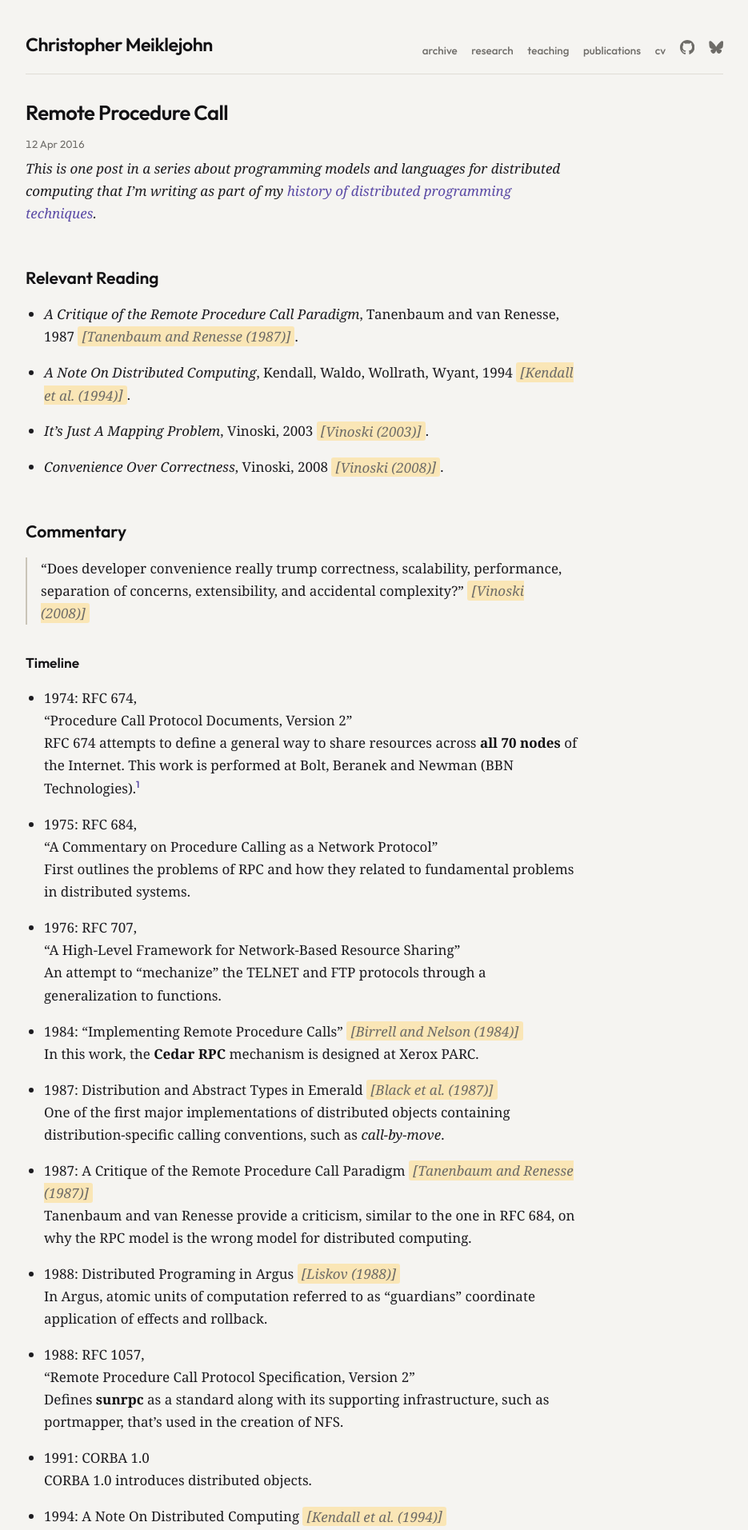
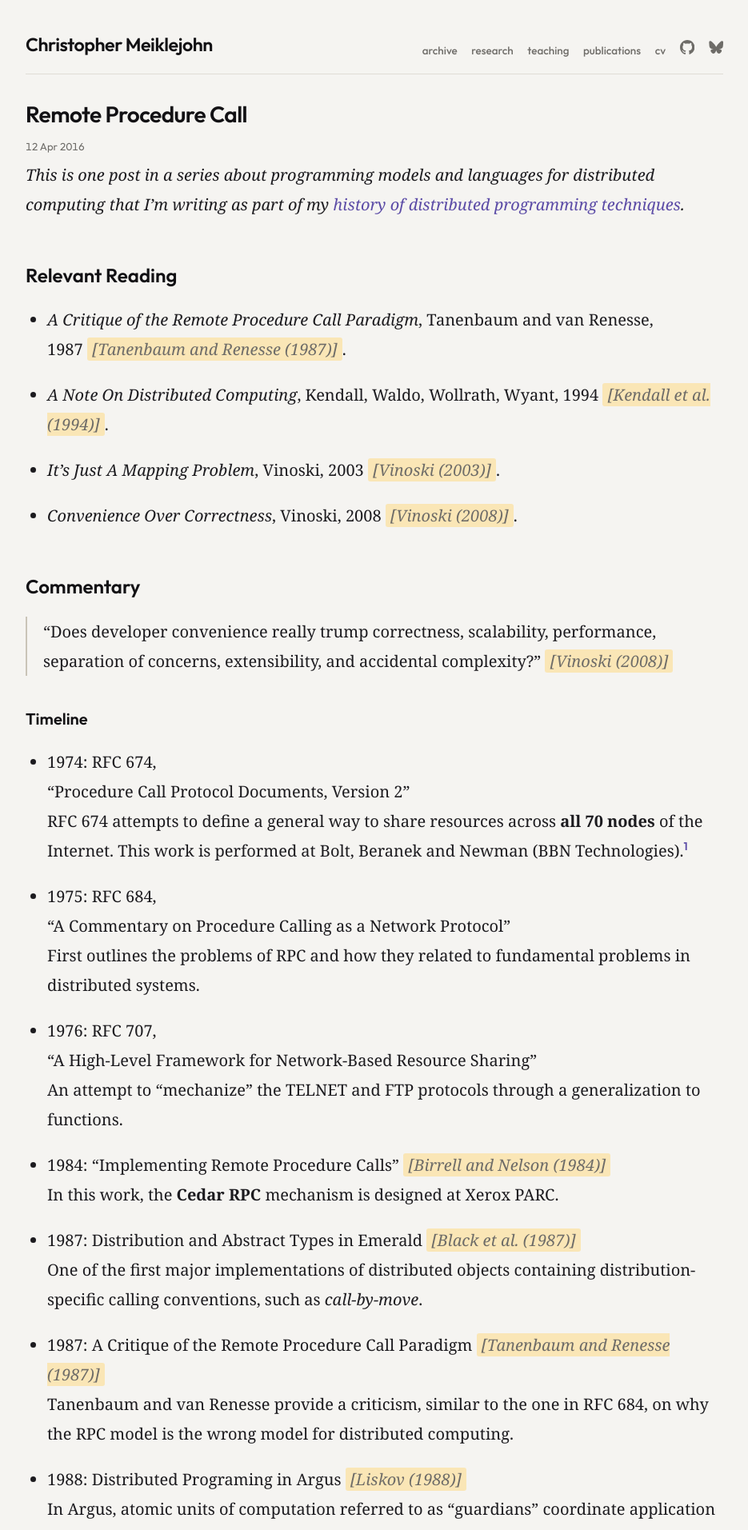
Before and after one commit to cmeiklejohn/cmeiklejohn.github.io, a Jekyll site: the page built from _posts/2016-04-12-rpc.markdown, in a window 1280 px wide. Shown: the top 1913 px of the page at 80% size, without its empty margins (172-1107 px from the left). Built offline with Jekyll 4.4.1, drawn with Linux system fonts in a browser that asks for light colours; some web fonts are replaced.

Commit message:
Keep posts full width; fix reading with size, leading, and less glare
Reverts the 42rem measure cap — full width stays. With the column edge
fixed, the levers are type size and leading, so:

- post prose 17px -> 20px, dropping the line from ~97 to ~84 characters
- prose leading 1.65 -> 1.85; long lines need more of it, since the
  return sweep locates the next row partly by vertical distance
- dark --fg #c9c3b8 -> #b3ada2 and --fg-heading #ddd6cb -> #cfc8bc.
  Body was at 10.1:1 against the charcoal, which halates on a dark
  background and reads as glare rather than contrast. Now 7.9:1, still
  above AAA.
- revert strong -> --fg-heading; bold now reads by weight alone instead
  of going bright white against dimmer prose
- revert the dark-mode antialiased smoothing, which thinned Literata's
  hairlines rather than helping

Heading scale bumped to stay ahead of 20px body: title 1.75rem,
h2 1.5rem, h3 1.25rem.

Co-Authored-By: Claude Opus 5 <noreply@anthropic.com>

```diff
--- a/css/main.css
+++ b/css/main.css
@@ -115,8 +115,8 @@
     /* Softer contrast: warm charcoal base, stone text (not paper white on black). */
     --bg: #18181c;
     --bg-elevated: #212128;
-    --fg: #c9c3b8;
-    --fg-heading: #ddd6cb;
+    --fg: #b3ada2;
+    --fg-heading: #cfc8bc;
     --fg-muted: #9c958a;
     /* Saturated violet so links read as links, not the same “white” as headings */
     --link: #9580ec;
@@ -155,8 +155,8 @@
 :root[data-theme="dark"] {
   --bg: #18181c;
   --bg-elevated: #212128;
-  --fg: #c9c3b8;
-  --fg-heading: #ddd6cb;
+  --fg: #b3ada2;
+  --fg-heading: #cfc8bc;
   --fg-muted: #9c958a;
   --link: #9580ec;
   --link-hover: #b6a3f5;
@@ -1070,69 +1070,50 @@ main > #post {
 /*****************************************************************************/
 /* Post reading typography
 /*
-/* Long-form posts were rendering at ~93 characters per line, with headings
-/* set in rem against a 16px root while the body runs at 17px — so h1/h2 came
-/* out *smaller* than the prose they introduced, and paragraph gaps (17px) sat
-/* below the line height (28px). The result read as one undifferentiated
-/* block. These rules apply to the post layout only; index, archive, and
-/* research pages keep the wide measure.
-/*****************************************************************************/
-
-/* Measure: cap prose at ~72 characters. Tables, figures, and code keep the
-   full column width so wide content is not squeezed. */
-.post #post > p,
-.post #post > ul,
-.post #post > ol,
-.post #post > blockquote,
-.post #post > h2,
-.post #post > h3,
-.post #post > h4,
-.post #post > hr {
-  max-width: 42rem;
+/* Posts keep the full-width measure (~83 characters), so the work of making
+/* long lines readable is done by size and leading rather than by narrowing
+/* the column. Headings were also set in rem against a 16px root while the
+/* body ran at 17px, so h1/h2 computed *smaller* than the prose they
+/* introduced, and paragraph gaps (17px) sat below the line height (28px).
+/* Scoped to the post layout; index, archive, and research are untouched.
+/*****************************************************************************/
+
+/* Bigger type is the only lever left once the column stays full width:
+   at the 872px content width, 17px runs ~97 characters per line and 20px
+   runs ~84. Going to 22px would reach ~76, inside the comfortable range,
+   at the cost of type that reads large. */
+.post #post {
+  font-size: 20px;
+}
+
+/* Long lines need the extra leading — it is what keeps the return sweep from
+   landing on the wrong row. */
+.post #post p,
+.post #post li {
+  line-height: 1.85;
 }
 
 /* Paragraph gap must exceed the leading, or paragraphs run together. */
 .post #post > p {
-  margin: 0 0 1.5em;
+  margin: 0 0 1.4em;
 }
 
 /* Headings need to outrank the body text they introduce. */
 .post .post-title {
-  font-size: 1.6rem;
+  font-size: 1.75rem;
   line-height: 1.25;
 }
 
 .post #post h2 {
-  font-size: 1.32rem;
-  margin-top: 2.4em;
+  font-size: 1.5rem;
+  margin-top: 2.2em;
   margin-bottom: 0.5em;
 }
 
 .post #post h3 {
-  font-size: 1.08rem;
-  margin-top: 2em;
+  font-size: 1.25rem;
+  margin-top: 1.9em;
   margin-bottom: 0.45em;
-}
-
-/* Bold carried no luminance lift, so it read as body text set slightly
-   heavier — especially on dark, where light-on-dark bloom thickens the
-   regular weight and compresses the difference. */
-.post #post strong {
-  color: var(--fg-heading);
-}
-
-/* Same bloom is why the dark theme looked washed out: unhinted grayscale
-   smoothing fattens every stroke. Antialiased only in dark. */
-@media (prefers-color-scheme: dark) {
-  :root:not([data-theme]) body {
-    -webkit-font-smoothing: antialiased;
-    -moz-osx-font-smoothing: grayscale;
-  }
-}
-
-:root[data-theme="dark"] body {
-  -webkit-font-smoothing: antialiased;
-  -moz-osx-font-smoothing: grayscale;
 }
 
 #post code {
```
